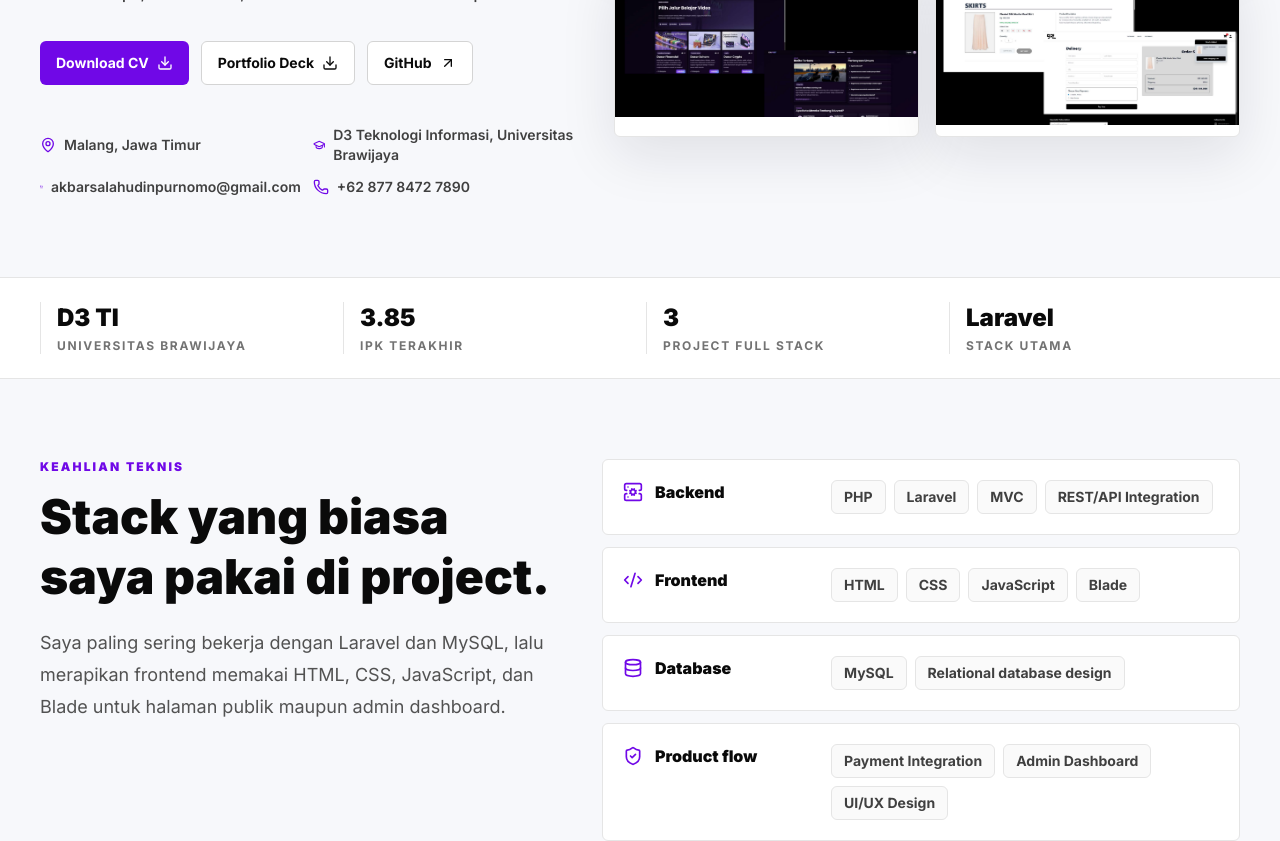
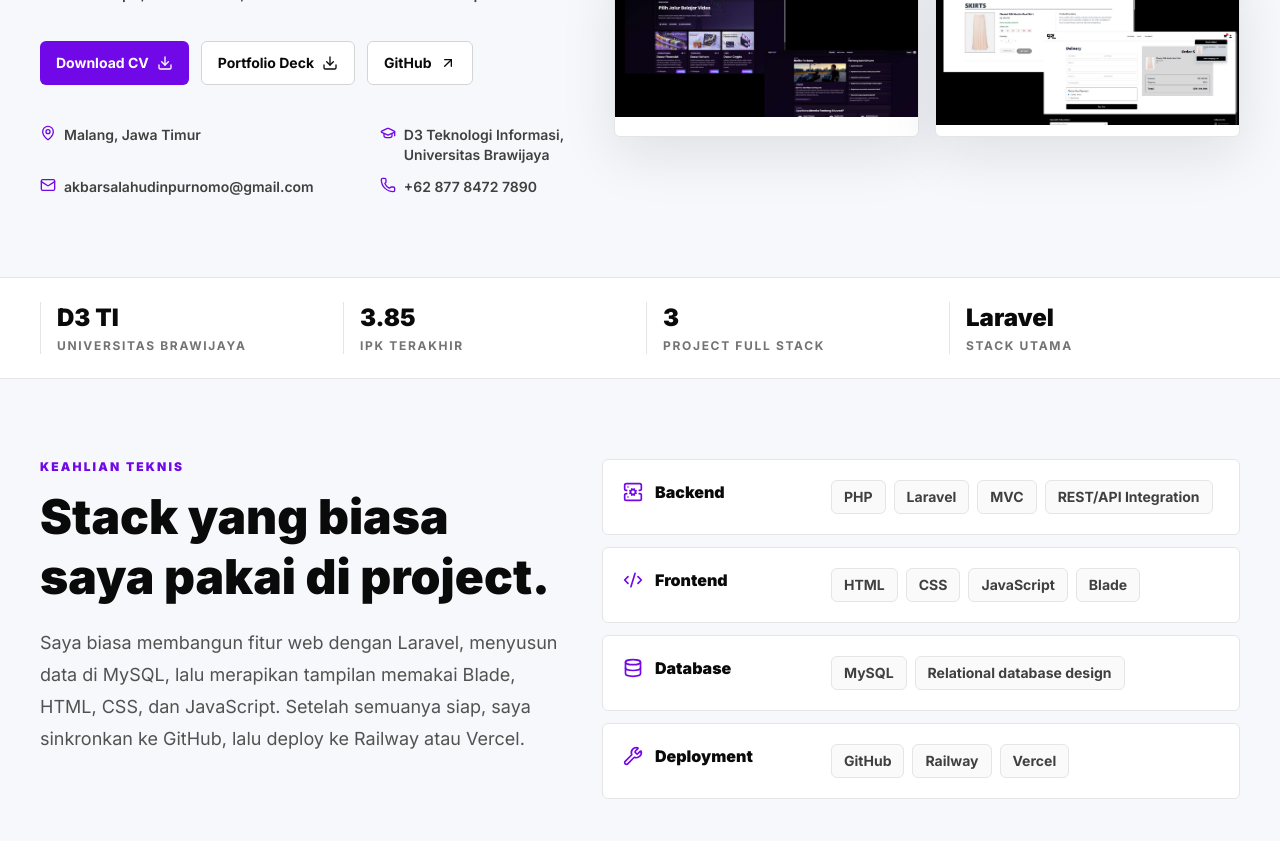
Before and after one commit to sxaksaa/aksaa-portfolio, a Next.js app: page / in a window 1280 px wide. Shown: the part 660-1501 px from the top of the page. Built offline with nearby package versions, Linux system fonts and the light colour scheme.

Commit message:
benerin ui dan teks

```diff
--- a/app/components/cinematic-experience.tsx
+++ b/app/components/cinematic-experience.tsx
@@ -10,12 +10,11 @@ import {
   FileText,
   GitBranch,
   GraduationCap,
-  Layers,
   Mail,
   MapPin,
   Phone,
   ServerCog,
-  ShieldCheck,
+  Wrench,
 } from "lucide-react";
 
 const contactLinks = {
@@ -51,9 +50,9 @@ const skillGroups = [
     items: ["MySQL", "Relational database design"],
   },
   {
-    icon: ShieldCheck,
-    title: "Product flow",
-    items: ["Payment Integration", "Admin Dashboard", "UI/UX Design"],
+    icon: Wrench,
+    title: "Deployment",
+    items: ["GitHub", "Railway", "Vercel"],
   },
 ] as const;
 
@@ -389,22 +388,28 @@ export function CinematicScrollExperience() {
               </ActionLink>
             </div>
 
-            <div className="mt-10 grid gap-3 text-sm font-semibold text-neutral-700 sm:grid-cols-2">
-              <p className="flex items-center gap-2">
-                <MapPin aria-hidden="true" className="h-4 w-4 text-violet-700" />
-                Malang, Jawa Timur
+            <div className="mt-10 grid gap-x-8 gap-y-3 text-sm font-semibold leading-5 text-neutral-700 sm:grid-cols-[1.35fr_0.85fr]">
+              <p className="flex min-w-0 items-start gap-2">
+                <MapPin aria-hidden="true" className="h-4 w-4 shrink-0 text-violet-700" />
+                <span>Malang, Jawa Timur</span>
               </p>
-              <p className="flex items-center gap-2">
-                <GraduationCap aria-hidden="true" className="h-4 w-4 text-violet-700" />
-                D3 Teknologi Informasi, Universitas Brawijaya
+              <p className="flex min-w-0 items-start gap-2">
+                <GraduationCap aria-hidden="true" className="h-4 w-4 shrink-0 text-violet-700" />
+                <span>D3 Teknologi Informasi, Universitas Brawijaya</span>
               </p>
-              <a href={contactLinks.email} className="flex items-center gap-2 hover:text-violet-800">
-                <Mail aria-hidden="true" className="h-4 w-4 text-violet-700" />
-                akbarsalahudinpurnomo@gmail.com
+              <a
+                href={contactLinks.email}
+                className="flex min-w-0 items-start gap-2 hover:text-violet-800"
+              >
+                <Mail aria-hidden="true" className="h-4 w-4 shrink-0 text-violet-700" />
+                <span className="min-w-0 whitespace-nowrap">akbarsalahudinpurnomo@gmail.com</span>
               </a>
-              <a href={contactLinks.phone} className="flex items-center gap-2 hover:text-violet-800">
-                <Phone aria-hidden="true" className="h-4 w-4 text-violet-700" />
-                +62 877 8472 7890
+              <a
+                href={contactLinks.phone}
+                className="flex min-w-0 items-start gap-2 hover:text-violet-800"
+              >
+                <Phone aria-hidden="true" className="h-4 w-4 shrink-0 text-violet-700" />
+                <span>+62 877 8472 7890</span>
               </a>
             </div>
           </div>
@@ -450,7 +455,7 @@ export function CinematicScrollExperience() {
           <SectionHeading
             eyebrow="Keahlian Teknis"
             title="Stack yang biasa saya pakai di project."
-            body="Saya paling sering bekerja dengan Laravel dan MySQL, lalu merapikan frontend memakai HTML, CSS, JavaScript, dan Blade untuk halaman publik maupun admin dashboard."
+            body="Saya biasa membangun fitur web dengan Laravel, menyusun data di MySQL, lalu merapikan tampilan memakai Blade, HTML, CSS, dan JavaScript. Setelah semuanya siap, saya sinkronkan ke GitHub, lalu deploy ke Railway atau Vercel."
           />
 
           <div className="grid gap-3">
@@ -507,29 +512,7 @@ export function CinematicScrollExperience() {
         </div>
       </section>
 
-      <section className="border-y border-neutral-200 bg-[#f7f8fb]">
-        <div className="mx-auto grid max-w-7xl gap-8 px-5 py-16 sm:px-8 lg:grid-cols-[0.9fr_1.1fr] lg:px-10 lg:py-20">
-          <SectionHeading
-            eyebrow="Yang bisa saya bantu"
-            title="Ikut mengerjakan fitur web dari backend sampai tampilan."
-          />
-          <div className="grid gap-4 sm:grid-cols-3">
-            {[
-              ["Backend Laravel", "Membuat route, controller, validasi, query database, dan alur fitur."],
-              ["Admin dashboard", "Merapikan halaman kelola data agar mudah dipakai dan dicek ulang."],
-              ["Frontend dasar", "Menyusun tampilan responsif dengan HTML, CSS, JavaScript, dan Blade."],
-            ].map(([title, body]) => (
-              <article key={title} className="rounded-md border border-neutral-200 bg-white p-5">
-                <Layers aria-hidden="true" className="h-5 w-5 text-violet-700" />
-                <h3 className="mt-5 text-lg font-black">{title}</h3>
-                <p className="mt-3 text-sm leading-6 text-neutral-600">{body}</p>
-              </article>
-            ))}
-          </div>
-        </div>
-      </section>
-
-      <section id="contact" className="bg-white">
+      <section id="contact" className="border-t border-neutral-200 bg-[#f7f8fb]">
         <div className="mx-auto grid max-w-7xl gap-10 px-5 py-16 sm:px-8 lg:grid-cols-[1fr_0.72fr] lg:px-10 lg:py-20">
           <div>
             <p className="text-xs font-black uppercase tracking-[0.18em] text-violet-700">
```
